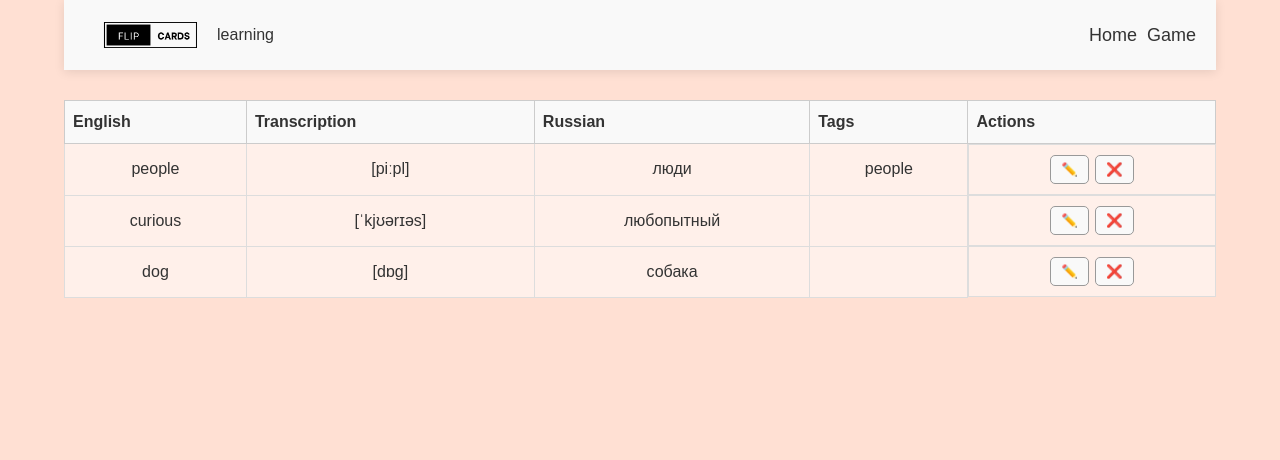
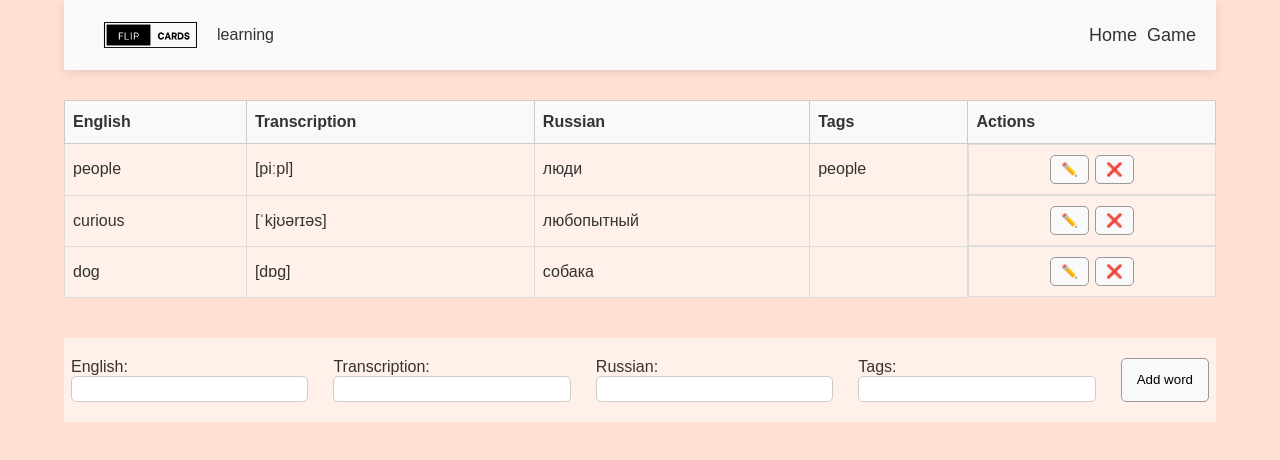
Before and after one commit to Katerina-99/word-flip-app, a React (Vite) app: page / in a window 1280 px wide. Shown: the top 460 px of the page. Built offline with nearby package versions, Linux system fonts and the light colour scheme.

Commit message:
added form for new words, validation for empty inputs

```diff
--- a/src/components/AddWordForm/AddWordForm.jsx
+++ b/src/components/AddWordForm/AddWordForm.jsx
@@ -1,7 +1,108 @@
-// import styles from "./AddWordForm.module.css";
+import { useState } from "react";
+import styles from "./AddWordForm.module.css";
 
 const AddWordForm = () => {
-  return <></>;
+  const [englishValue, setEnglishValue] = useState("");
+  const [transcriptionValue, setTranscriptionValue] = useState("");
+  const [russianValue, setRussianValue] = useState("");
+  const [tagsValue, setTagsValue] = useState("");
+  const [errors, setErrors] = useState({
+    english: false,
+    transcription: false,
+    russian: false,
+  });
+
+  const handleSubmit = (e) => {
+    e.preventDefault();
+
+    const englishError = englishValue.trim() === "";
+    const transcriptionError = transcriptionValue.trim() === "";
+    const russianError = russianValue.trim() === "";
+
+    setErrors({
+      english: englishError,
+      transcription: transcriptionError,
+      russian: russianError,
+    });
+
+    if (englishError || transcriptionError || russianError) {
+      return;
+    }
+
+    console.log({
+      english: englishValue,
+      transcription: transcriptionValue,
+      russian: russianValue,
+      tags: tagsValue,
+    });
+    setEnglishValue("");
+    setTranscriptionValue("");
+    setRussianValue("");
+    setTagsValue("");
+  };
+
+  const handleChangeEnglish = (e) => {
+    setEnglishValue(e.target.value);
+  };
+  const handleChangeTranscription = (e) => {
+    setTranscriptionValue(e.target.value);
+  };
+  const handleChangeRussian = (e) => {
+    setRussianValue(e.target.value);
+  };
+  const handleChangeTags = (e) => {
+    setTagsValue(e.target.value);
+  };
+
+  return (
+    <form onSubmit={handleSubmit} className={styles.form}>
+      <label className={styles.label}>
+        English:
+        <input
+          type="text"
+          className={`${styles.input} ${errors.english ? styles.invalid : ""}`}
+          value={englishValue}
+          onChange={handleChangeEnglish}
+        />
+        {errors.english && <p className={styles.error}>Поле обязательно</p>}
+      </label>
+      <label className={styles.label}>
+        Transcription:
+        <input
+          type="text"
+          className={`${styles.input} ${
+            errors.transcription ? styles.invalid : ""
+          }`}
+          value={transcriptionValue}
+          onChange={handleChangeTranscription}
+        />
+        {errors.transcription && (
+          <p className={styles.error}>Поле обязательно</p>
+        )}
+      </label>
+      <label className={styles.label}>
+        Russian:
+        <input
+          type="text"
+          className={`${styles.input} ${errors.russian ? styles.invalid : ""}`}
+          value={russianValue}
+          onChange={handleChangeRussian}
+        />
+        {errors.russian && <p className={styles.error}>Поле обязательно</p>}
+      </label>
+      <label className={styles.label}>
+        Tags:
+        <input
+          type="text"
+          className={styles.input}
+          value={tagsValue}
+          onChange={handleChangeTags}
+        />
+      </label>
+      <button className={styles.addButton}>Add word</button>
+      {/* {errorMessage && <p className={styles.errorMessage}>{errorMessage}</p>} */}
+    </form>
+  );
 };
 
 export default AddWordForm;
--- /dev/null
+++ b/src/components/AddWordForm/AddWordForm.module.css
@@ -0,0 +1,53 @@
+.form {
+  display: flex;
+  justify-content: space-between;
+  align-items: stretch;
+  flex-wrap: wrap;
+  gap: 25px;
+  padding: 20px 7px;
+  background-color: var(--color-bg-table);
+}
+
+.label {
+  display: flex;
+  flex-direction: column;
+  flex-grow: 1;
+}
+
+.input {
+  padding: 4px 6px;
+  border: 1px solid #ccc;
+  border-radius: var(--radius);
+  font-size: var(--font-size-sm);
+  outline-color: var(--color-accent, #e99685);
+}
+
+.addButton {
+  padding: 6px 15px;
+  border: 1px solid #999;
+  border-radius: var(--radius);
+  background-color: var(--color-bg);
+  cursor: pointer;
+  transition: 0.2s ease;
+}
+
+.addButton:hover {
+  background-color: var(--color-accent-hover);
+  box-shadow: var(--box-shadow);
+}
+
+.errorMessage {
+  flex-basis: 100%;
+  color: var(--color-error);
+}
+.error {
+  margin-left: -27px;
+  text-align: center;
+  font-size: 12px;
+  color: var(--color-error);
+}
+
+.invalid {
+  border: 1px solid var(--color-error);
+  outline-color: var(--color-error, #cc0033);
+}
--- a/src/components/WordRow/WordRow.jsx
+++ b/src/components/WordRow/WordRow.jsx
@@ -117,10 +117,10 @@ const WordRow = ({ word }) => {
               className={styles.editingButton}
               onClick={handleSave}
             >
-              Сохранить
+              Save
             </button>
             <button className={styles.editingButton} onClick={handleCancel}>
-              Отмена
+              Cancel
             </button>
           </>
         ) : (
--- a/src/components/WordRow/WordRow.module.css
+++ b/src/components/WordRow/WordRow.module.css
@@ -1,8 +1,7 @@
 .tableData {
   padding: 10px 8px;
   border: 1px solid var(--color-border, #ddd);
-  background-color: #ffffff8a;
-  text-align: center;
+  background-color: var(--color-bg-table);
 }
 
 .input {
@@ -18,6 +17,7 @@
   justify-content: center;
   gap: 6px;
 }
+
 .editingButton {
   padding: 11px 10px;
   border: 1px solid #999;
@@ -49,6 +49,7 @@
 }
 
 .error {
+  margin-left: -27px;
   text-align: center;
   font-size: 12px;
   color: var(--color-error);
--- a/src/components/WordTable/WordTable.jsx
+++ b/src/components/WordTable/WordTable.jsx
@@ -1,8 +1,10 @@
 import WordRow from "../WordRow/WordRow";
+import AddWordForm from "../AddWordForm/AddWordForm";
 import styles from "./WordTable.module.css";
 
 const WordTable = ({ words }) => {
   return (
+    <div className={styles.contentContainer}>
       <table className={styles.table}>
         <thead>
           <tr>
@@ -19,6 +21,8 @@ const WordTable = ({ words }) => {
           ))}
         </tbody>
       </table>
+      <AddWordForm />
+    </div>
   );
 };
 
--- a/src/components/WordTable/WordTable.module.css
+++ b/src/components/WordTable/WordTable.module.css
@@ -1,7 +1,11 @@
-.table {
+.contentContainer {
   width: 90%;
   margin: 100px auto;
+}
 
+.table {
+  width: 100%;
+  margin-bottom: 40px;
   border-collapse: collapse;
   font-family: sans-serif;
   font-size: 16px;
```
Lines whose indentation alone changed are shown as unchanged.
